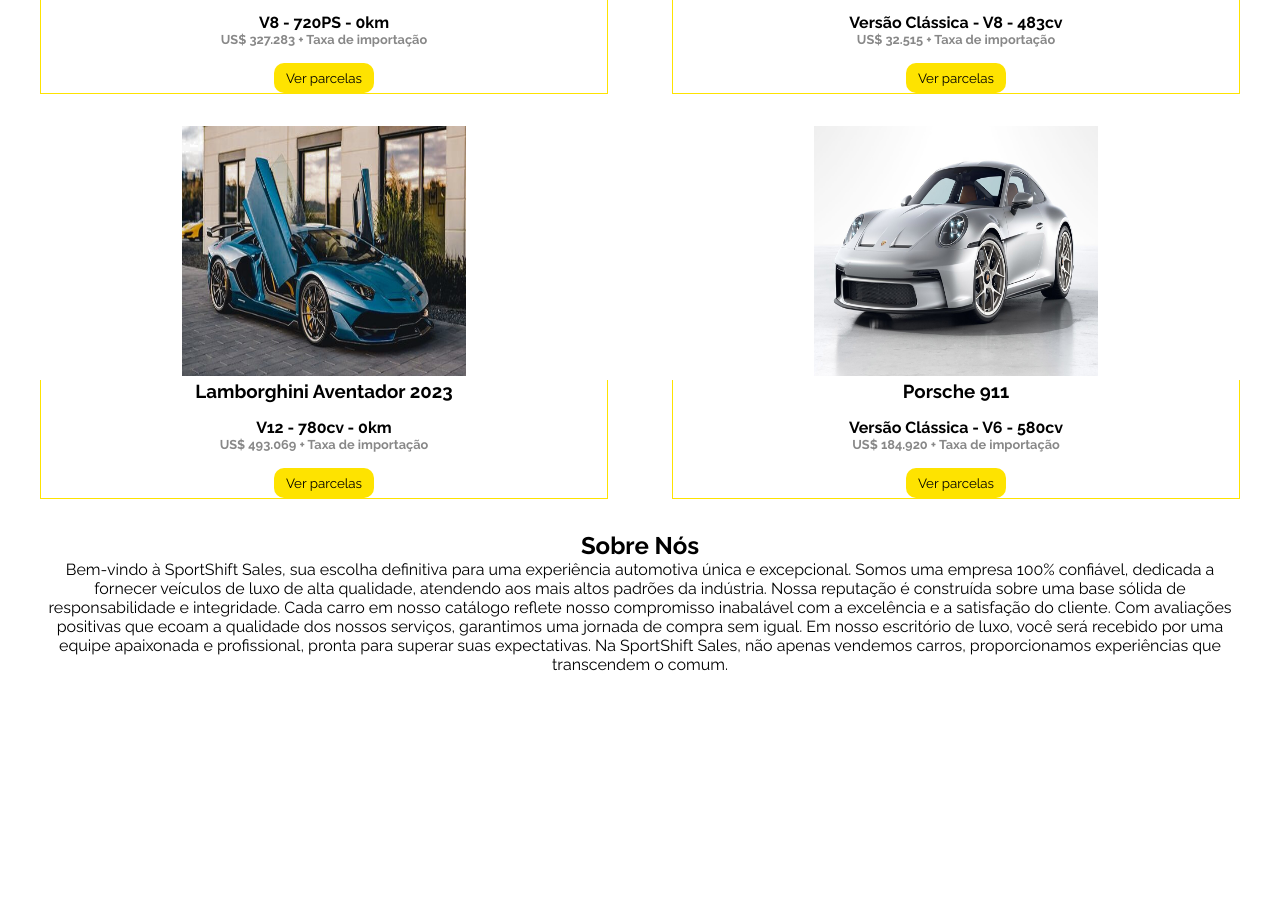
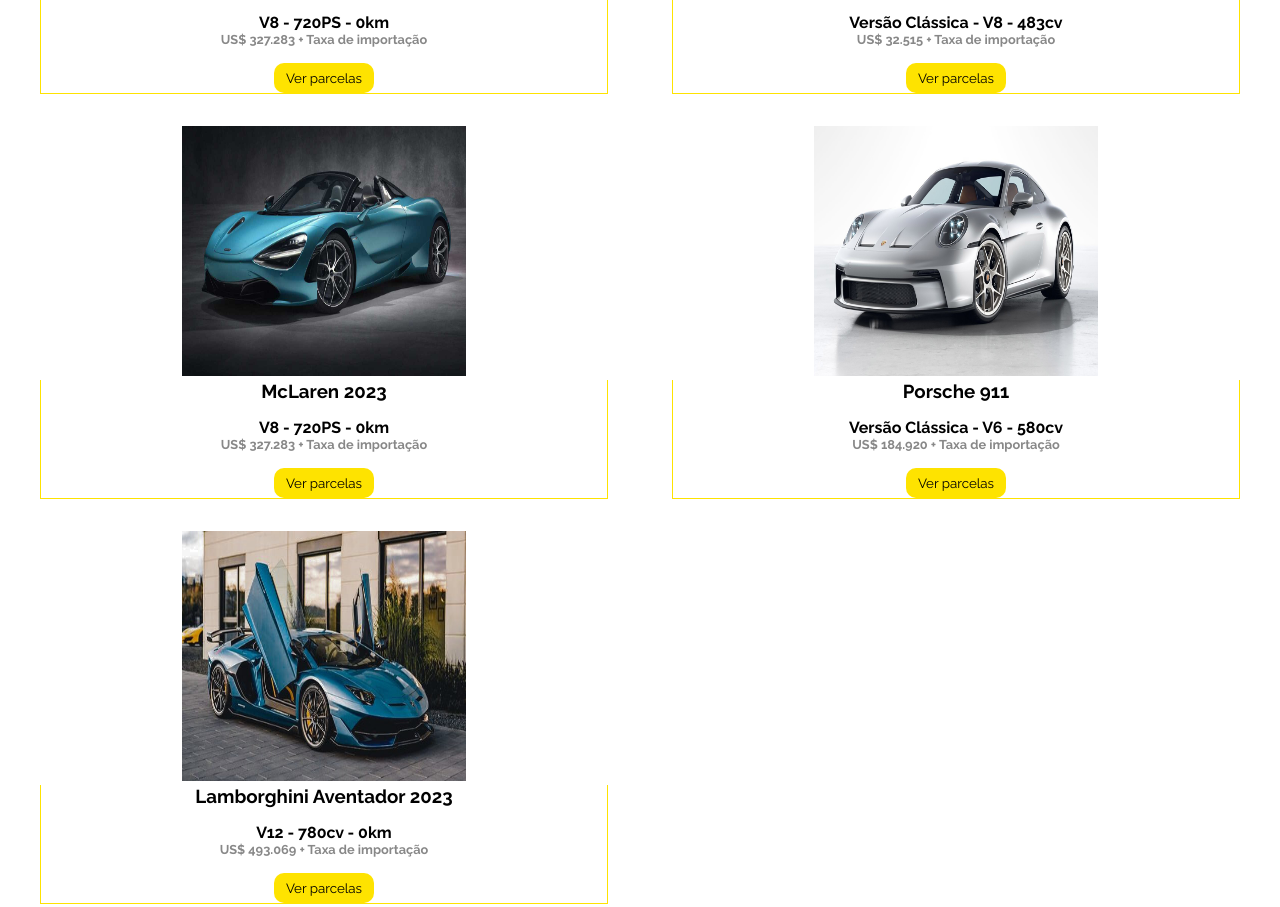
Before and after one commit to JoaoEstevam01/SportShift-Sales-Loja, a plain HTML site: page index.html in a window 1280 px wide. Shown: the part 1576-2483 px from the top of the page. Drawn offline with Linux system fonts and the light colour scheme.

Commit message:
adicionada copia da mclaren

```diff
--- a/index.html
+++ b/index.html
@@ -66,6 +66,15 @@
                     </div>
                 </div>
                 <div class="item">
+                    <img src="./img/McLaren 720S Spider.jpg" alt="">
+                    <div class="info">
+                        <h3>McLaren 2023</h3>
+                        <h4>V8 - 720PS - 0km <span>US$ 327.283 + Taxa de importação</span></h4>
+                        <button class="parcelas">Ver parcelas</button>
+                    </div>
+
+                </div>
+                <div class="item">
                     <img src="./img/lamborghini of.jpg" alt="">
                     <div class="info">
                         <h3>Lamborghini Aventador 2023</h3>
```
